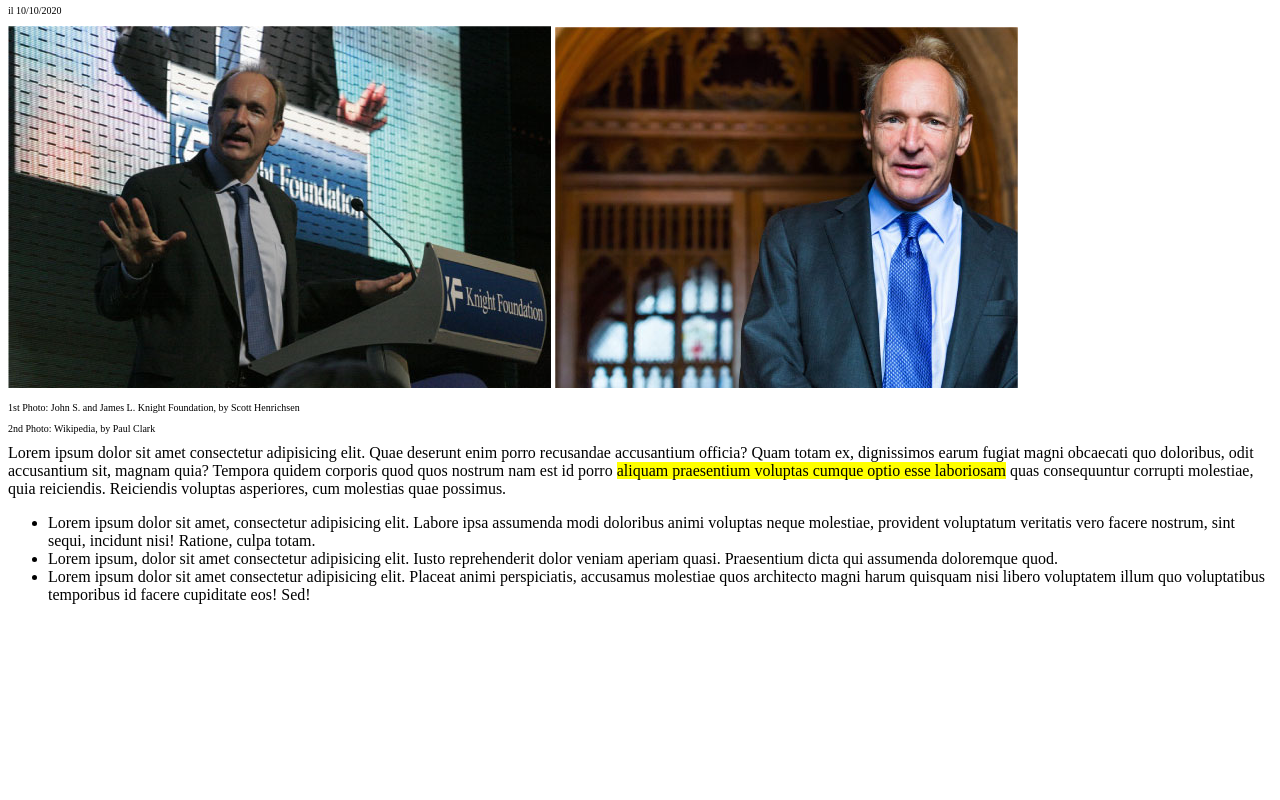
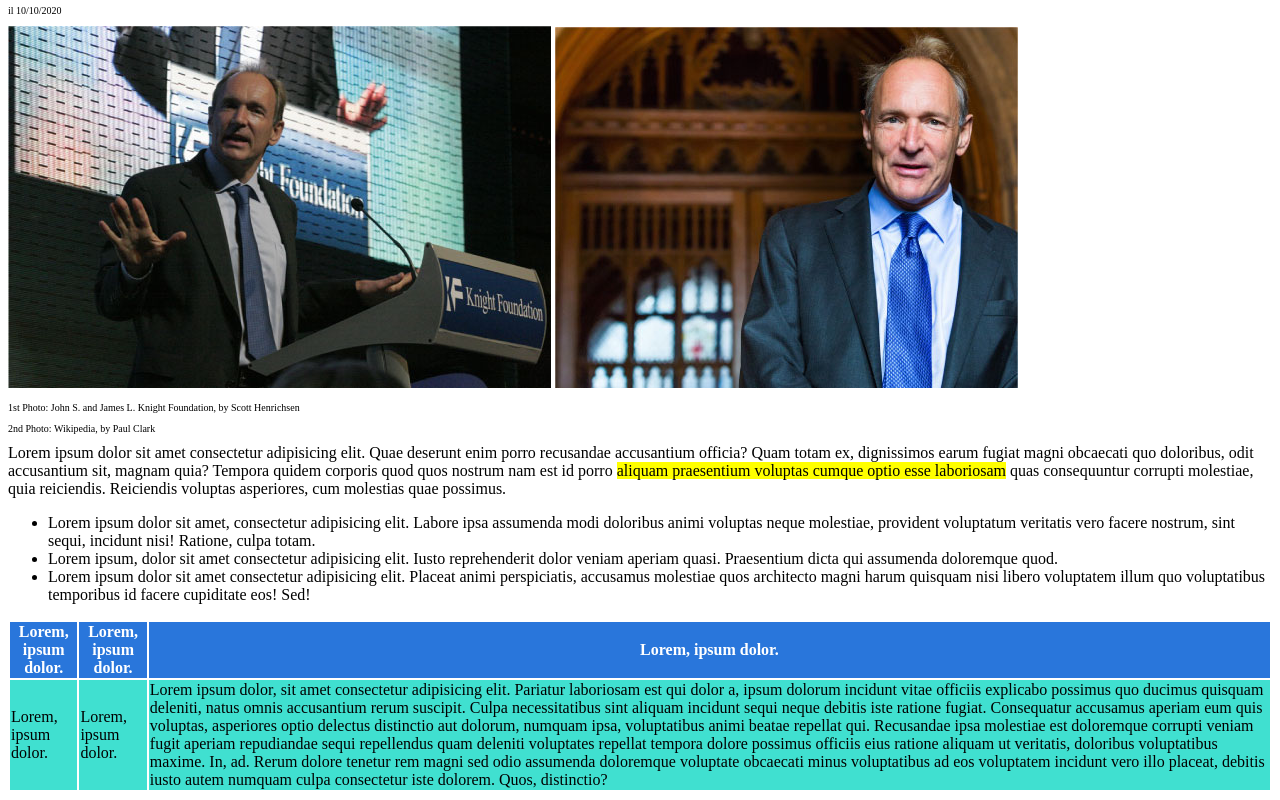
Before and after one commit to Papa97/html-css-booleaner, a plain HTML site: page index.html in a window 1280 px wide. Shown: the part 311-1111 px from the top of the page. Before the commit the page ends 931 px from the top, so only its background shows below. Drawn offline with Linux system fonts and the light colour scheme.

Commit message:
sfondo tabella

```diff
--- a/css/style.css
+++ b/css/style.css
@@ -25,3 +25,12 @@
 .evidenziatore{
     background-color: yellow;
 }
+
+#init-table{
+    background-color: rgb(41, 118, 219) ;
+    color: white;
+}
+
+.sfondo-tabella{
+    background-color: turquoise;
+}
--- a/index.html
+++ b/index.html
@@ -44,7 +44,24 @@
         </ul>
         <!-- /fine elenco -->
 
+        <table>
+            <thead>
+                <tr id="init-table">
+                    <th>Lorem, ipsum dolor.</th>
+                    <th>Lorem, ipsum dolor.</th>
+                    <th>Lorem, ipsum dolor.</th>
+                </tr>
+                <tr class="sfondo-tabella">
+                    <td>Lorem, ipsum dolor.</td>
+                    <td>Lorem, ipsum dolor.</td>
+                    <td>Lorem ipsum dolor, sit amet consectetur adipisicing elit. Pariatur laboriosam est qui dolor a, ipsum dolorum incidunt vitae officiis explicabo possimus quo ducimus quisquam deleniti, natus omnis accusantium rerum suscipit.
+                    Culpa necessitatibus sint aliquam incidunt sequi neque debitis iste ratione fugiat. Consequatur accusamus aperiam eum quis voluptas, asperiores optio delectus distinctio aut dolorum, numquam ipsa, voluptatibus animi beatae repellat qui.
+                    Recusandae ipsa molestiae est doloremque corrupti veniam fugit aperiam repudiandae sequi repellendus quam deleniti voluptates repellat tempora dolore possimus officiis eius ratione aliquam ut veritatis, doloribus voluptatibus maxime. In, ad.
+                    Rerum dolore tenetur rem magni sed odio assumenda doloremque voluptate obcaecati minus voluptatibus ad eos voluptatem incidunt vero illo placeat, debitis iusto autem numquam culpa consectetur iste dolorem. Quos, distinctio?</td>
 
+                </tr>
+            </thead>
+        </table>
     </main>
 
     <footer>
```
